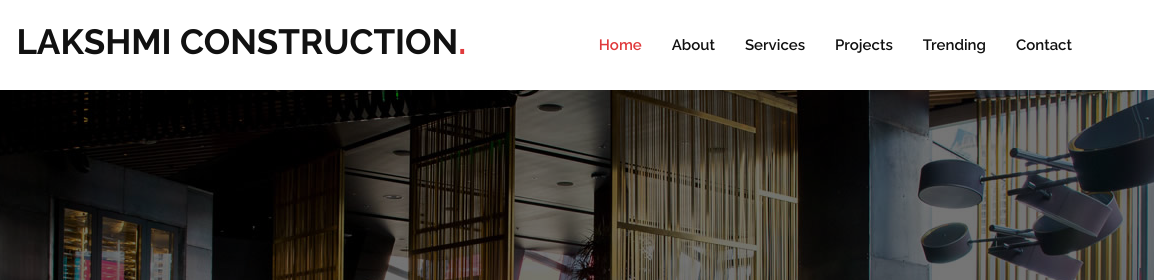
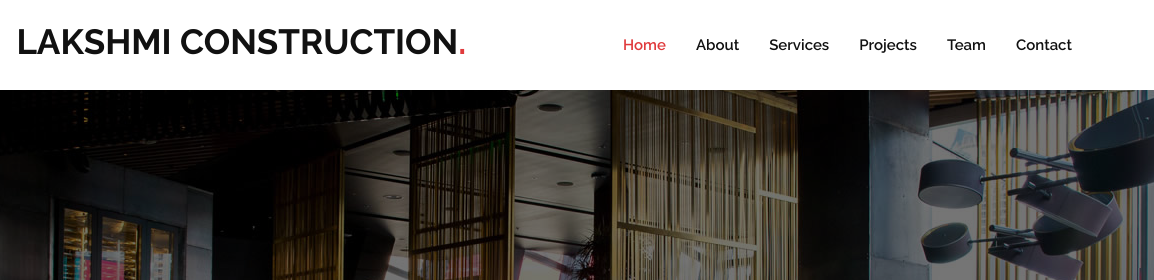
Before and after one commit to achyuthkp27/Lakshmi-Construction, a plain HTML site: page index.html in a window 1280 px wide. Shown: the top 280 px of the page, 126-1280 px from the left. Drawn offline with Linux system fonts and the light colour scheme.

Commit message:
updating the view

```diff
--- a/index.html
+++ b/index.html
@@ -65,7 +65,7 @@
           <li><a class="nav-link scrollTo" href="#about-nav">About</a></li>
           <li><a class="nav-link scrollTo" href="#service-nav">Services</a></li>
           <li><a class="nav-link scrollTo" href="#project-nav">Projects</a></li>
-          <li><a class="nav-link scrollTo" href="#trending">Trending</a></li>
+          <li><a class="nav-link scrollTo" href="#team">Team</a></li>
           <li><a class="nav-link scrollTo" href="#contact">Contact</a></li>
         </ul>
         <i class="bi bi-list mobile-nav-toggle"></i>
@@ -823,7 +823,7 @@
           </div>
         </div>
       </section><!-- End Testimonials Section -->
-    </div>
+
       <!-- ======= trending-design Section ======= -->
       <section id="trending" class="trending-design section-bg">
         <div class="container" data-aos="fade-up">
@@ -889,6 +889,7 @@
         </div>
       </section>
       <!-- End trending-design Section -->
+    </div>
 
     <section id="team">
       <!-- ======= About Section ======= -->
@@ -910,7 +911,8 @@
               <div class="about-decription">
                 <div style="text-align: center;">
                   <h1>Paniraj A C</h1>
-                <h6>Founder</h6></div>
+                  <h6>Founder</h6>
+                </div>
                 <p class="p-heading">
                 <ul>
                   <li>We Design People Inspired Experiences That Create Positive Change In People's Lives.</li>
@@ -1030,7 +1032,7 @@
           </div>
         </div>
       </div>
-    </section>
+
 
       <!-- ======= Our Clients Section ======= -->
       <section id="clients" class="clients">
@@ -1094,6 +1096,7 @@
 
         </div>
       </section><!-- End Our Clients Section -->
+    </section>
 
     <!-- ======= Contact Section ======= -->
     <section id="contact" class="contact">
```
Lines whose indentation alone changed are shown as unchanged.
